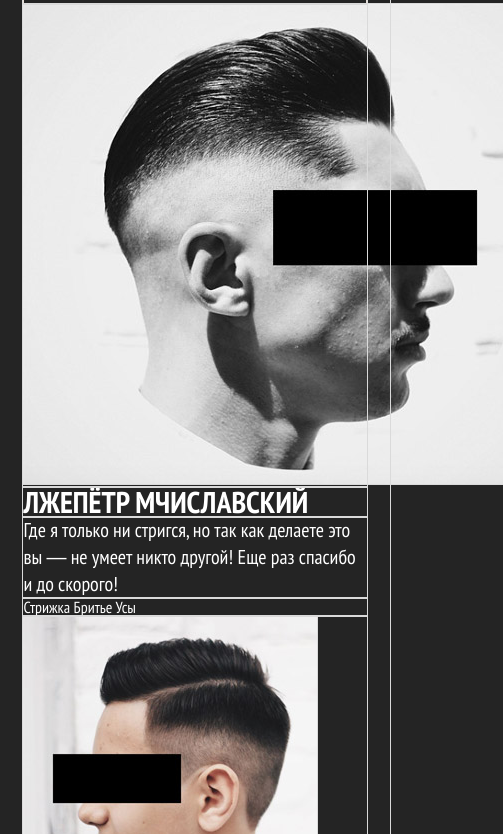
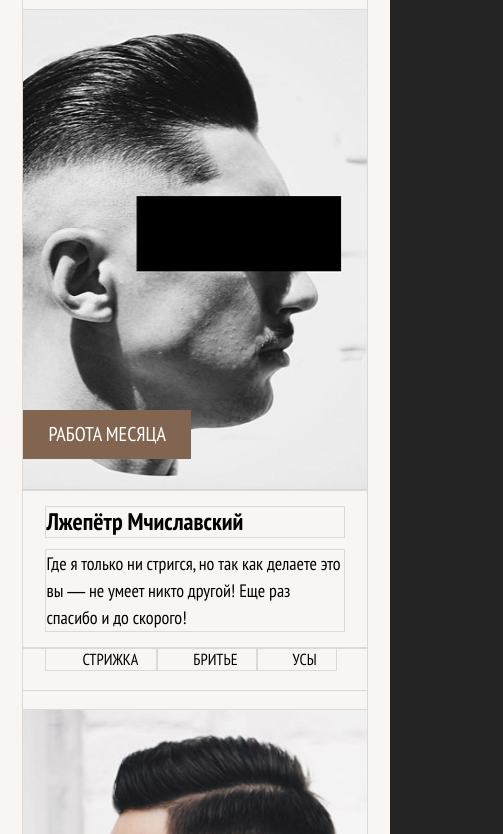
Before and after one commit to JemiJe/barber-training--2, a website: page works.html in a window 390 px wide. Shown: the part 215-1049 px from the top of the page, 503 px wide, since content can reach past the window. Drawn offline with Linux system fonts and the light colour scheme.

Commit message:
works (mobile)

```diff
--- a/sass/OUTLINES.scss
+++ b/sass/OUTLINES.scss
@@ -1,5 +1,5 @@
 a, div, section, header, footer, nav,
-main, h1, h2, p, article, label,
+main, h1, h2, p, article, label, span,
 img, li, table, tr, td, button, time, b {
     outline: 1px solid #DADADA;
 }
--- a/sass/blocks/works.scss
+++ b/sass/blocks/works.scss
@@ -1,3 +1,106 @@
 .works {
-  padding: 0px 6% 0px;
+  display: flex;
+  flex-flow: row wrap;
+
+  padding: 29px 6% 70px;
+  padding-bottom: 118px; /* TEMP HACK */
+
+  color: #000000;
+
+  background: $color-section-background-light;
+
+  h1 {
+    margin: 0px auto 10px;
+  }
+
+  .works__item {
+    flex: 1 1 100%;
+
+    margin-top: 20px;
+
+    .works__photo {
+      height: 176px;
+
+      &--1 {
+        background: $table-tr-2 url("../img/photo-1-desktop.jpg") no-repeat right top;
+        background-size: cover;
+      }
+      &--2 {
+        background: $table-tr-2 url("../img/photo-2-desktop.jpg") no-repeat right top;
+        background-size: cover;
+      }
+      &--3 {
+        background: $table-tr-2 url("../img/photo-3-desktop.jpg") no-repeat right top;
+        background-size: cover;
+      }
+      &--4 {
+        background: $table-tr-2 url("../img/photo-4-desktop.jpg") no-repeat right top;
+        background-size: cover;
+      }
+
+    }
+    &--favorite {
+      position: relative;
+
+      &::before {
+        position: absolute;
+        display: block;
+        left: 0;
+        top: 400px;
+
+        content: "Работа месяца";
+        padding: 13px 25px;
+
+        font-size: 20px;
+        color: #ffffff;
+        text-transform: uppercase;
+
+        background: $menu-mobile-color;
+      }
+
+      .works__photo {
+        height: 480px;
+      }
+    }
+
+    .works__desc {
+      padding: 17px 23px;
+
+      h1 {
+        margin-bottom: 13px;
+
+        font-size: 24px;
+        text-transform: none;
+      }
+    }
+
+    .works__tags {
+      display: flex;
+      flex-flow: row wrap;
+
+      padding: 0px 23px;
+
+      font-size: 16px;
+      text-transform: uppercase;
+
+      .works__tag {
+        flex: 0 0 auto;
+
+        padding: 2px 19px;
+        padding-left: 36px;
+        margin-bottom: 20px;
+      }
+    }
+  }
+
+  .page-main__text {
+    font-size: 18px;
+  }
+
+  .btn {
+
+    @media #{$mobile-width-max} {
+      display: none;
+    }
+  }
 }
--- a/works.html
+++ b/works.html
@@ -44,9 +44,7 @@
           <a href="index.html" class="btn">На главную</a>
 
           <article class="works__item  works__item--favorite">
-            <div class="works__photo">
-              <img src="img/photo-1-desktop.jpg" alt="person photo">
-            </div>
+            <div class="works__photo  works__photo--1"></div>
             <div class="works__desc">
               <h1>Лжепётр Мчиславский</h1>
               <p class="page-main__text">
@@ -61,9 +59,7 @@
           </article>
 
           <article class="works__item">
-            <div class="works__photo">
-              <img src="img/photo-2-desktop.jpg" alt="person photo">
-            </div>
+            <div class="works__photo  works__photo--2"></div>
             <div class="works__desc">
               <h1>Саша Мальцев</h1>
               <p class="page-main__text">
@@ -76,9 +72,7 @@
           </article>
 
           <article class="works__item">
-            <div class="works__photo">
-              <img src="img/photo-3-desktop.jpg" alt="person photo">
-            </div>
+            <div class="works__photo  works__photo--3"></div>
             <div class="works__desc">
               <h1>Владимир Иваныч</h1>
               <p class="page-main__text">
@@ -92,9 +86,7 @@
           </article>
 
           <article class="works__item">
-            <div class="works__photo">
-              <img src="img/photo-4-desktop.jpg" alt="person photo">
-            </div>
+            <div class="works__photo  works__photo--4"></div>
             <div class="works__desc">
               <h1>Винстон Синий</h1>
               <p class="page-main__text">
```
Also changed, not shown: css/style.css.
